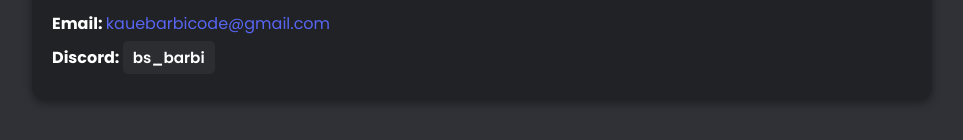
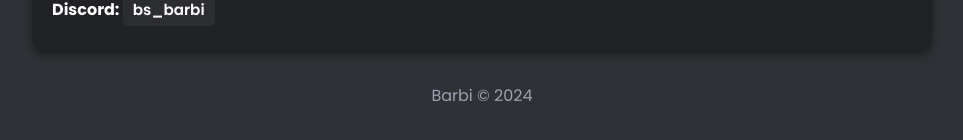
Before and after one commit to KaBarbi/gleice-web-page, a React (Vite) app: page / in a window 1280 px wide. Shown: the part 552-692 px from the top of the page, without its empty margins (158-1121 px from the left). Built offline with nearby package versions, Linux system fonts and the light colour scheme.

Commit message:
[feat]: add footer

```diff
--- /dev/null
+++ b/src/components/Footer/footer.css
@@ -0,0 +1,7 @@
+.footer {
+    margin-top: 2rem;
+    margin-bottom: 2.5rem;
+    text-align: center;
+    color: #9ca3af;
+    user-select: none;
+}
--- /dev/null
+++ b/src/components/Footer/index.jsx
@@ -0,0 +1,10 @@
+import "./footer.css";
+const Footer = () => {
+    return (
+        <>
+            <footer className="footer">Barbi © 2024</footer>
+        </>
+    )
+}
+
+export default Footer
--- a/src/pages/Home.jsx
+++ b/src/pages/Home.jsx
@@ -1,12 +1,14 @@
 import React from "react"
 import Card from "../components/Card/index.jsx"
 import Contact from "../components/Contact/index.jsx"
+import Footer from "../components/Footer/index.jsx"
 
 const Home = () => {
     return (
         <>
             <Card />
             <Contact />
+            <Footer/>
         </>
     )
 }
--- a/src/pages/List.jsx
+++ b/src/pages/List.jsx
@@ -1,12 +1,13 @@
-import React from "react"
 import Commands from "../components/Commands"
 
 import ButtonBack from "../components/ButtonBack"
+import Footer from "../components/Footer"
 const List = () => {
     return (
         <>
             <ButtonBack />
             <Commands />
+            <Footer />
         </>
     )
 }
```
Also changed, not shown: 1 other file (tests, documents, lock files or other folders).
